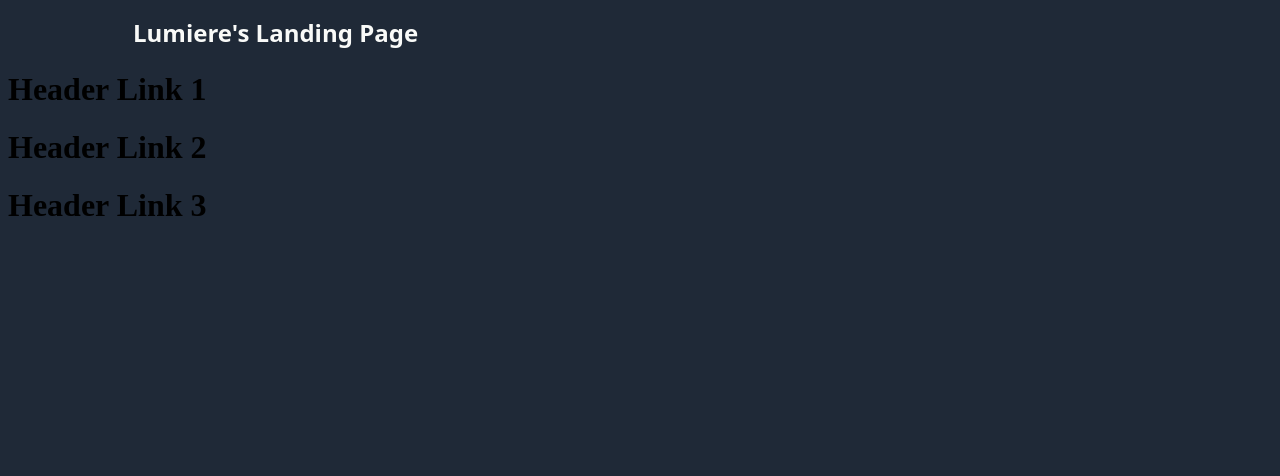
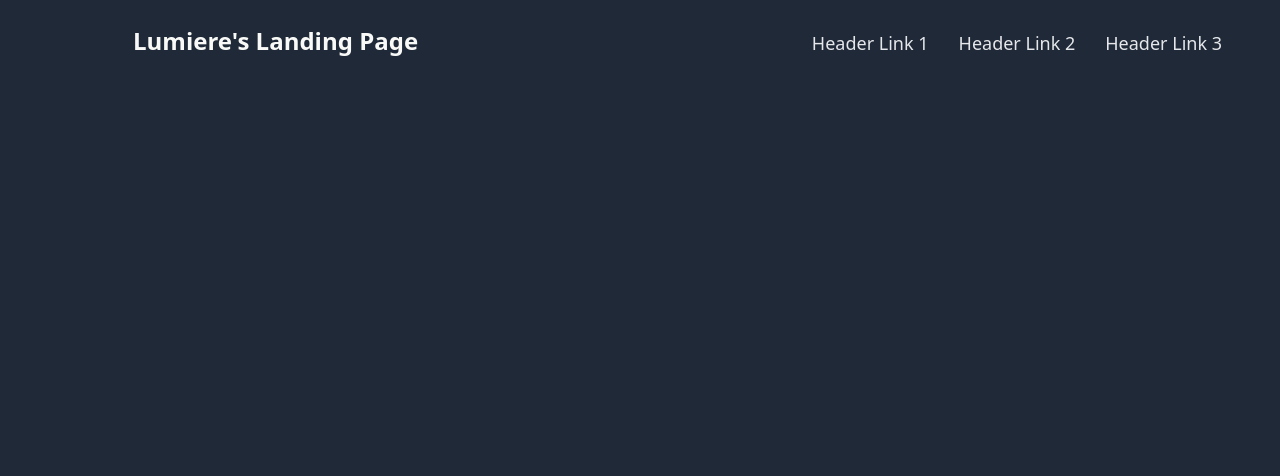
Before and after one commit to LumiereIT103/Dino-Landing-Page, a plain HTML site: page index.html in a window 1280 px wide. Drawn offline with Linux system fonts and the light colour scheme.

Commit message:
nav bar design done

```diff
--- a/index.html
+++ b/index.html
@@ -8,11 +8,23 @@
 </head>
 <body>
     <div class="dark-part">
-        <h1 id="header-logo" >Lumiere's Landing Page</h1>
-        <h1 id="header-link" >Header Link 1</h1>
-        <h1 id="header-link" >Header Link 2</h1>
-        <h1 id="header-link" >Header Link 3</h1>
+        <div class="header">
+            <h1 id="header-logo" >Lumiere's Landing Page</h1>
+            <div class="links">
+                <div>
+                    <p id="header-link" >Header Link 1</p>
+                </div>
+                <div>
+                    <p id="header-link" >Header Link 2</p>
+                </div>
+                <div>
+                    <p id="header-link" >Header Link 3</p>
+                </div>
+            </div>
+
+        </div>
     </div>
+
 
 </body>
 </html>
--- a/style.css
+++ b/style.css
@@ -7,4 +7,27 @@ body{
   color: #F9FAF8 ;
   font-family: system-ui, -apple-system, BlinkMacSystemFont, 'Segoe UI', Roboto, Oxygen, Ubuntu, Cantarell, 'Open Sans', 'Helvetica Neue', sans-serif;
   margin-left: 125px;
+
 }
+
+#header-link{
+    display: flexbox;
+    margin-left: 30px;
+
+    font-size: 18px;
+    color: #E5E7EB;
+    font-family: system-ui, -apple-system, BlinkMacSystemFont, 'Segoe UI', Roboto, Oxygen, Ubuntu, Cantarell, 'Open Sans', 'Helvetica Neue', sans-serif;
+}
+.header{
+    display:flex;
+    flex-direction: row;
+    justify-content: space-between;
+    padding-bottom: 400px;
+}
+
+.links{
+    display:flex;
+    flex-direction: row;
+    align-items:flex-end;
+    margin-right: 50px;
+}
```
